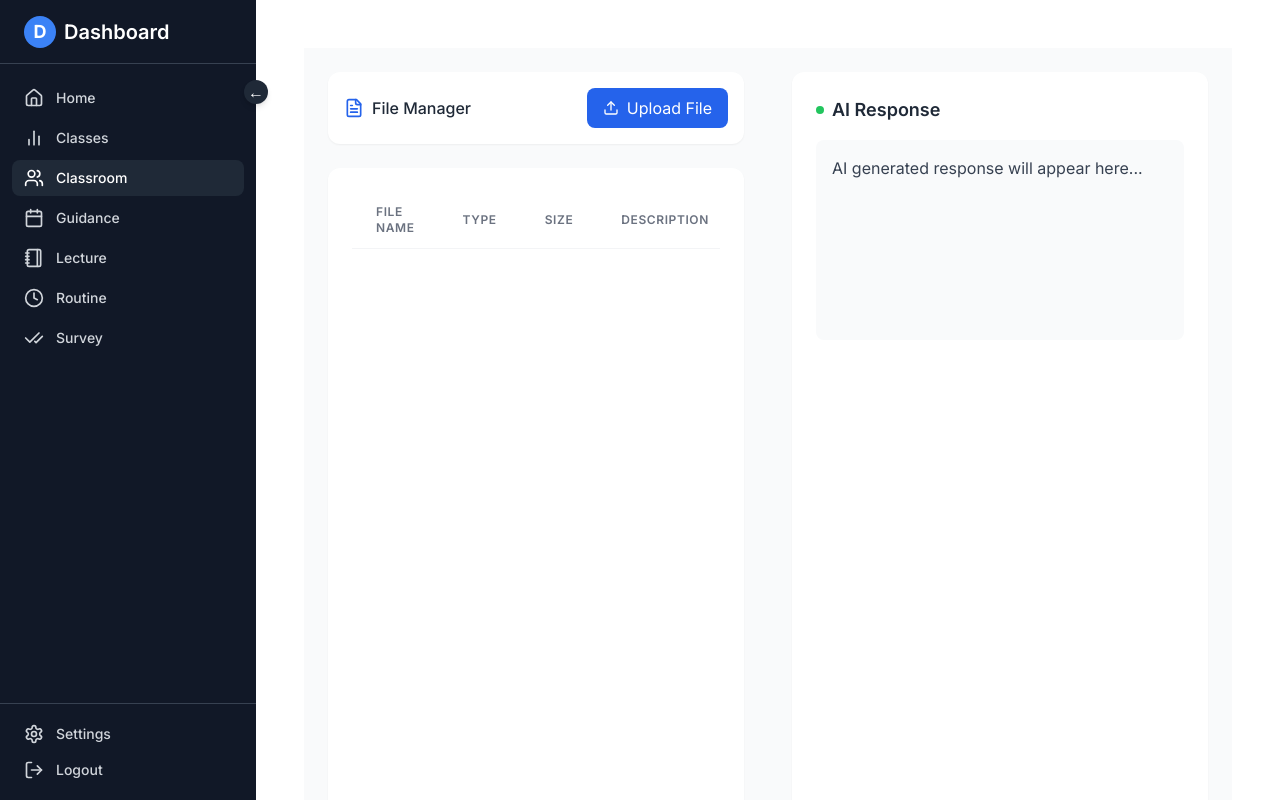
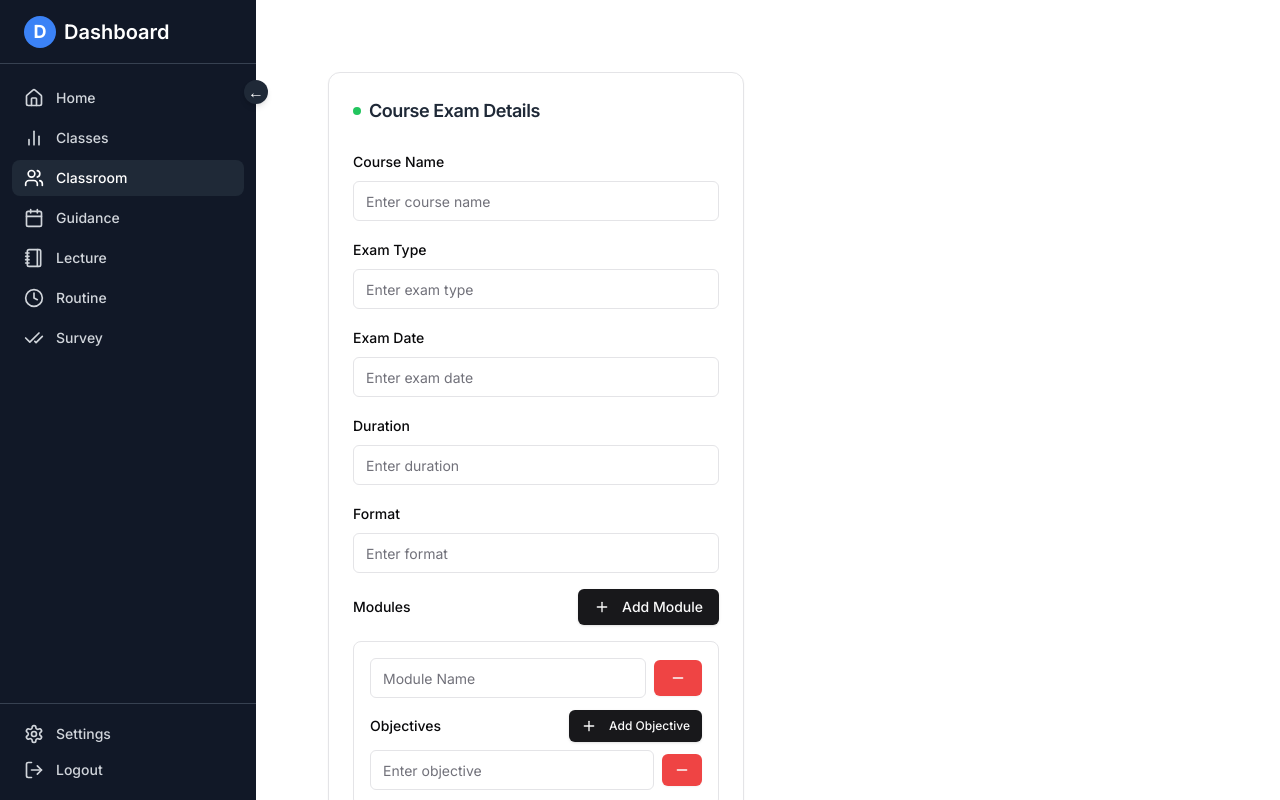
Before and after one commit to Mohammed6903/mumbaihacks, a Next.js app in the folder education/: page /main/student/classroom in a window 1280 px wide. Built offline with nearby package versions, Linux system fonts and the light colour scheme.

Commit message:
Classrooom form

```diff
--- a/education/app/main/student/(dashboard)/classroom/page.tsx
+++ b/education/app/main/student/(dashboard)/classroom/page.tsx
@@ -1,9 +1,11 @@
 import React from 'react';
 import FilePage from '@/components/Class';
+import CourseExamForm from '@/components/ClassroomForm'
 
 const App: React.FC = () => {
     return (
         <div>
+            <CourseExamForm/>
             <FilePage />
         </div>
     );
--- /dev/null
+++ b/education/components/ClassroomForm.tsx
@@ -0,0 +1,254 @@
+"use client"
+import React, { useState } from 'react';
+import {
+  Card,
+  CardContent,
+  CardHeader,
+  CardTitle
+} from "@/components/ui/card";
+import { Input } from "@/components/ui/input";
+import { Button } from "@/components/ui/button";
+import { Label } from "@/components/ui/label";
+import { Plus, Minus } from "lucide-react";
+
+const CourseExamForm = () => {
+  const [formData, setFormData] = useState({
+    courseName: '',
+    examType: '',
+    examDate: '',
+    duration: '', // Changed to string type
+    format: '',
+    modules: [{ name: '', objectives: [''] }]
+  });
+
+  const handleChange = (e) => {
+    const { name, value } = e.target;
+    setFormData(prev => ({
+      ...prev,
+      [name]: value
+    }));
+  };
+
+  const handleModuleChange = (moduleIndex, value) => {
+    const newModules = [...formData.modules];
+    newModules[moduleIndex].name = value;
+    setFormData(prev => ({
+      ...prev,
+      modules: newModules
+    }));
+  };
+
+  const handleObjectiveChange = (moduleIndex, objectiveIndex, value) => {
+    const newModules = [...formData.modules];
+    newModules[moduleIndex].objectives[objectiveIndex] = value;
+    setFormData(prev => ({
+      ...prev,
+      modules: newModules
+    }));
+  };
+
+  const addModule = () => {
+    setFormData(prev => ({
+      ...prev,
+      modules: [...prev.modules, { name: '', objectives: [''] }]
+    }));
+  };
+
+  const removeModule = (moduleIndex) => {
+    const newModules = formData.modules.filter((_, index) => index !== moduleIndex);
+    setFormData(prev => ({
+      ...prev,
+      modules: newModules
+    }));
+  };
+
+  const addObjective = (moduleIndex) => {
+    const newModules = [...formData.modules];
+    newModules[moduleIndex].objectives.push('');
+    setFormData(prev => ({
+      ...prev,
+      modules: newModules
+    }));
+  };
+
+  const removeObjective = (moduleIndex, objectiveIndex) => {
+    const newModules = [...formData.modules];
+    newModules[moduleIndex].objectives = newModules[moduleIndex].objectives.filter(
+      (_, index) => index !== objectiveIndex
+    );
+    setFormData(prev => ({
+      ...prev,
+      modules: newModules
+    }));
+  };
+
+  const handleSubmit = (e) => {
+    e.preventDefault();
+    console.log('Form Data:', formData);
+    // Handle form submission here
+  };
+
+  return (
+    <div className="w-1/2 p-6">
+      <Card className="bg-white rounded-xl shadow-sm">
+        <CardHeader>
+          <CardTitle className="text-lg font-semibold text-gray-800 flex items-center">
+            <div className="w-2 h-2 bg-green-500 rounded-full mr-2"></div>
+            Course Exam Details
+          </CardTitle>
+        </CardHeader>
+        <CardContent>
+          <form onSubmit={handleSubmit} className="space-y-4">
+            <div className="space-y-2">
+              <Label htmlFor="courseName">Course Name</Label>
+              <Input
+                id="courseName"
+                name="courseName"
+                type="text"
+                value={formData.courseName}
+                onChange={handleChange}
+                className="w-full"
+                required
+                placeholder="Enter course name"
+              />
+            </div>
+
+            <div className="space-y-2">
+              <Label htmlFor="examType">Exam Type</Label>
+              <Input
+                id="examType"
+                name="examType"
+                type="text"
+                value={formData.examType}
+                onChange={handleChange}
+                className="w-full"
+                required
+                placeholder="Enter exam type"
+              />
+            </div>
+
+            <div className="space-y-2">
+              <Label htmlFor="examDate">Exam Date</Label>
+              <Input
+                id="examDate"
+                name="examDate"
+                type="text" // Changed to text type
+                value={formData.examDate}
+                onChange={handleChange}
+                className="w-full"
+                required
+                placeholder="Enter exam date"
+              />
+            </div>
+
+            <div className="space-y-2">
+              <Label htmlFor="duration">Duration</Label>
+              <Input
+                id="duration"
+                name="duration"
+                type="text" // Changed to text type
+                value={formData.duration}
+                onChange={handleChange}
+                className="w-full"
+                required
+                placeholder="Enter duration"
+              />
+            </div>
+
+            <div className="space-y-2">
+              <Label htmlFor="format">Format</Label>
+              <Input
+                id="format"
+                name="format"
+                type="text"
+                value={formData.format}
+                onChange={handleChange}
+                className="w-full"
+                required
+                placeholder="Enter format"
+              />
+            </div>
+
+            <div className="space-y-4">
+              <div className="flex justify-between items-center">
+                <Label>Modules</Label>
+                <Button
+                  type="button"
+                  onClick={addModule}
+                  className="flex items-center"
+                >
+                  <Plus className="w-4 h-4 mr-1" />
+                  Add Module
+                </Button>
+              </div>
+
+              {formData.modules.map((module, moduleIndex) => (
+                <div key={moduleIndex} className="p-4 border rounded-lg space-y-3">
+                  <div className="flex justify-between items-center">
+                    <Input
+                      type="text"
+                      placeholder="Module Name"
+                      value={module.name}
+                      onChange={(e) => handleModuleChange(moduleIndex, e.target.value)}
+                      className="flex-1 mr-2"
+                    />
+                    <Button
+                      type="button"
+                      variant="destructive"
+                      onClick={() => removeModule(moduleIndex)}
+                      className="flex items-center"
+                    >
+                      <Minus className="w-4 h-4" />
+                    </Button>
+                  </div>
+
+                  <div className="space-y-2">
+                    <div className="flex justify-between items-center">
+                      <Label>Objectives</Label>
+                      <Button
+                        type="button"
+                        onClick={() => addObjective(moduleIndex)}
+                        className="flex items-center"
+                        size="sm"
+                      >
+                        <Plus className="w-4 h-4 mr-1" />
+                        Add Objective
+                      </Button>
+                    </div>
+
+                    {module.objectives.map((objective, objectiveIndex) => (
+                      <div key={objectiveIndex} className="flex items-center space-x-2">
+                        <Input
+                          type="text"
+                          placeholder="Enter objective"
+                          value={objective}
+                          onChange={(e) => handleObjectiveChange(moduleIndex, objectiveIndex, e.target.value)}
+                          className="flex-1"
+                        />
+                        <Button
+                          type="button"
+                          variant="destructive"
+                          onClick={() => removeObjective(moduleIndex, objectiveIndex)}
+                          size="sm"
+                          className="flex items-center"
+                        >
+                          <Minus className="w-4 h-4" />
+                        </Button>
+                      </div>
+                    ))}
+                  </div>
+                </div>
+              ))}
+            </div>
+
+            <Button type="submit" className="w-full">
+              Submit
+            </Button>
+          </form>
+        </CardContent>
+      </Card>
+    </div>
+  );
+};
+
+export default CourseExamForm;
--- a/education/components/Footer.tsx
+++ b/education/components/Footer.tsx
@@ -22,7 +22,7 @@ function Footerpage() {
               <ul className="text-gray-500 dark:text-gray-400 font-medium">
                 <li className="mb-4">
                   <a href="https://flowbite.com/" className="hover:underline">
-                    Flowbite
+
                   </a>
                 </li>
                 <li>
@@ -30,7 +30,7 @@ function Footerpage() {
                     href="https://tailwindcss.com/"
                     className="hover:underline"
                   >
-                    Tailwind CSS
+
                   </a>
                 </li>
               </ul>
```
